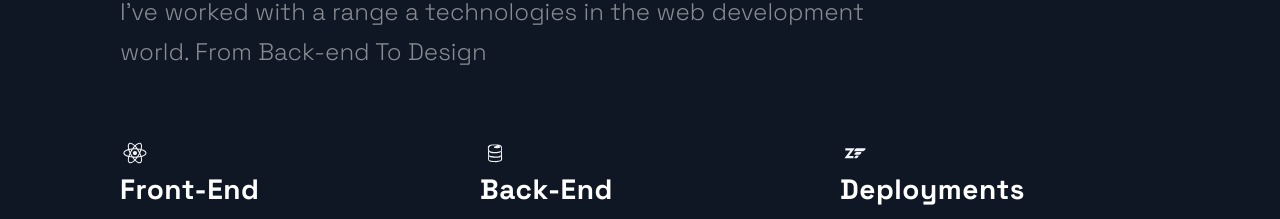
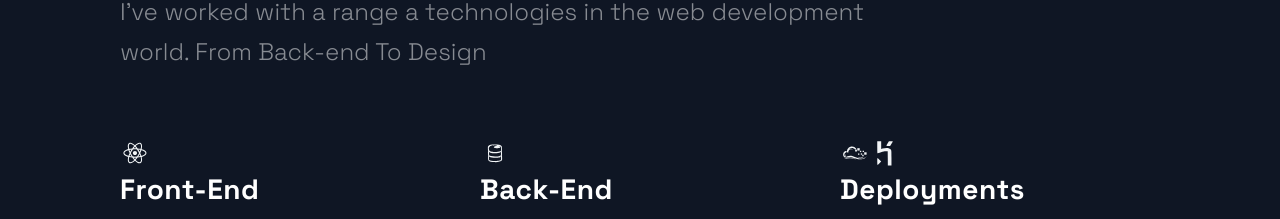
Before and after one commit to mauritzerick/portfolio, a Next.js app: page / in a window 1280 px wide. Shown: the part 2400-2619 px from the top of the page. Built offline with nearby package versions, Linux system fonts and the light colour scheme.

Commit message:
exps syms

```diff
--- a/src/components/Technologies/Technologies.js
+++ b/src/components/Technologies/Technologies.js
@@ -1,5 +1,5 @@
 import React from 'react';
-import { DiFirebase, DiReact, DiZend } from 'react-icons/di';
+import { DiFirebase, DiReact, DiDigitalOcean, DiHeroku } from 'react-icons/di';
 import { Section, SectionDivider, SectionText, SectionTitle } from '../../styles/GlobalComponents';
 import { List, ListContainer, ListItem, ListParagraph, ListTitle } from './TechnologiesStyles';
 
@@ -38,7 +38,8 @@ const Technologies = () =>  (
       </ListItem>
       <ListItem>
         <picture>
-          <DiZend size="3rem" />
+          <DiDigitalOcean size="3rem" />
+          <DiHeroku size="3rem" />
         </picture>
         <ListContainer>
           <ListTitle>Deployments</ListTitle>
```
